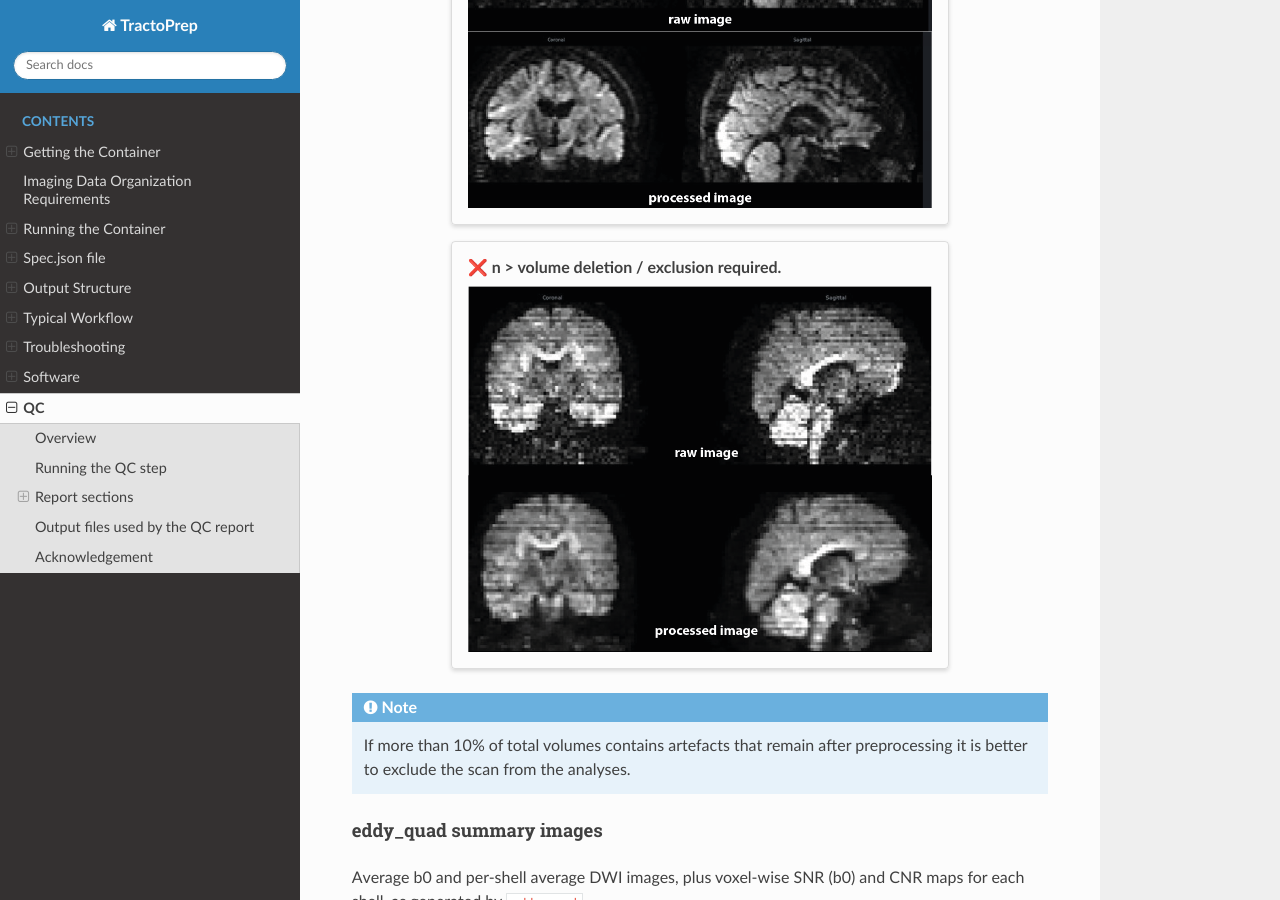
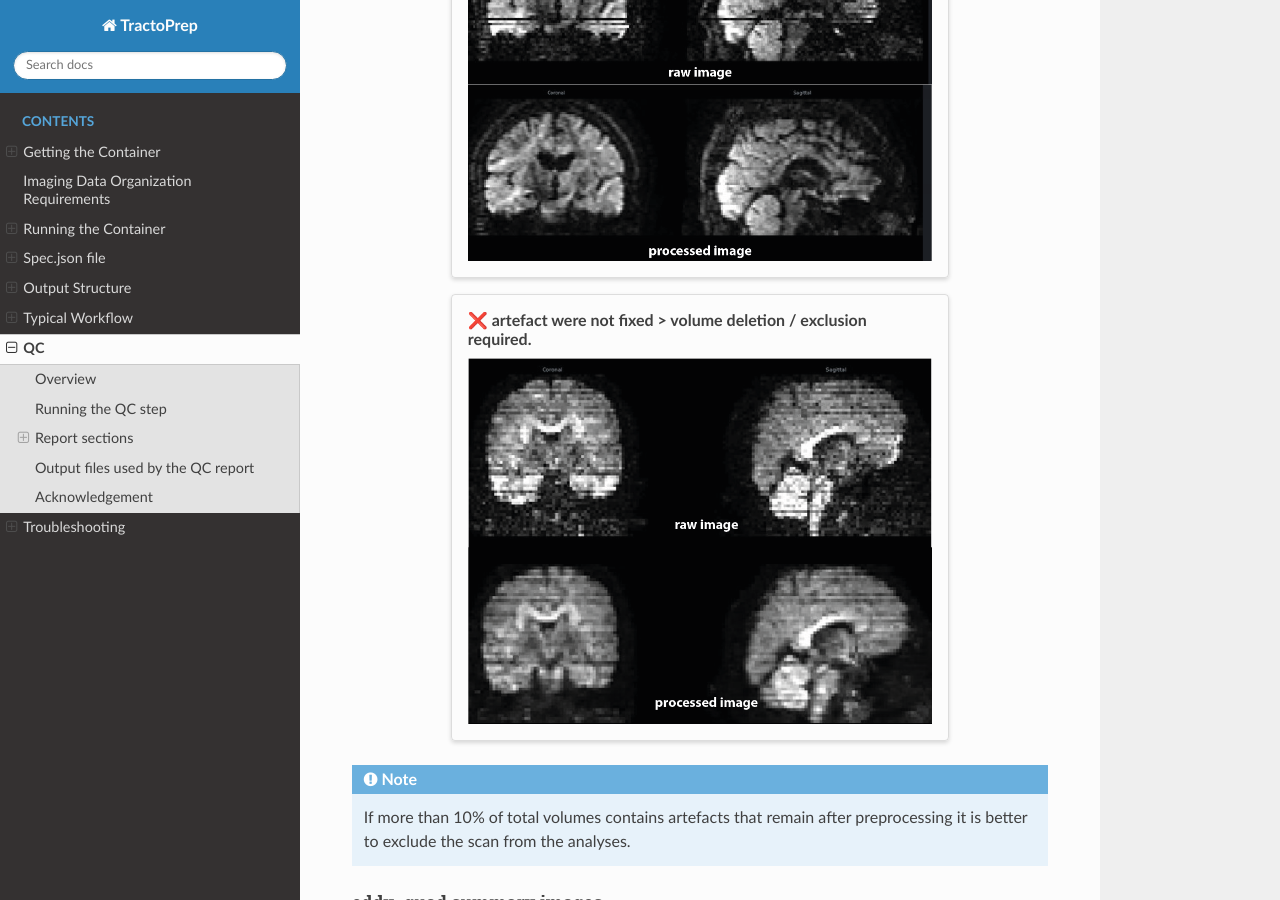
Before and after one commit to chrisvriend/dwi-tract4mega, a Sphinx documentation site: the page built from docs/source/QC.md, in a window 1280 px wide and 900 px high, scrolled down 3058 px. Built offline with Sphinx 7.4.7 and the Read the Docs theme 3.1.0, drawn with Linux system fonts in a browser that asks for light colours; pages that are not in the unit, such as notebooks, are missing from menus.

Commit message:
RTD updates

````diff
--- a/docs/source/QC.md
+++ b/docs/source/QC.md
@@ -111,7 +111,9 @@
 | Mean relative motion (mm) | > 0.5 mm |
 | Outlier slices (%) | > 5% |
 
+``` {note}
 Cards are highlighted red if thresholds are exceeded (but should not necessarily be used as a marker for exclusion!).
+```
 
 #### Volume-to-volume motion plot
 
@@ -134,7 +136,7 @@
 ![fixed Venetian Blinds](_static/fixed_artifact.png)
 :::
 
-:::{grid-item-card} ❌ n >  volume deletion / exclusion required.
+:::{grid-item-card} ❌ artefact were not fixed >  volume deletion / exclusion required.
 ![remaining Venetian Blinds](_static/notfixed_artifact.png)
 :::
 
--- a/docs/source/Software.md
+++ b/docs/source/Software.md
@@ -1,4 +1,4 @@
-# Software
+# Acknowledgement
 
 ## credit where credit is due
 
````
Also changed, not shown: docs/source/index.md (+2 -2 lines).
